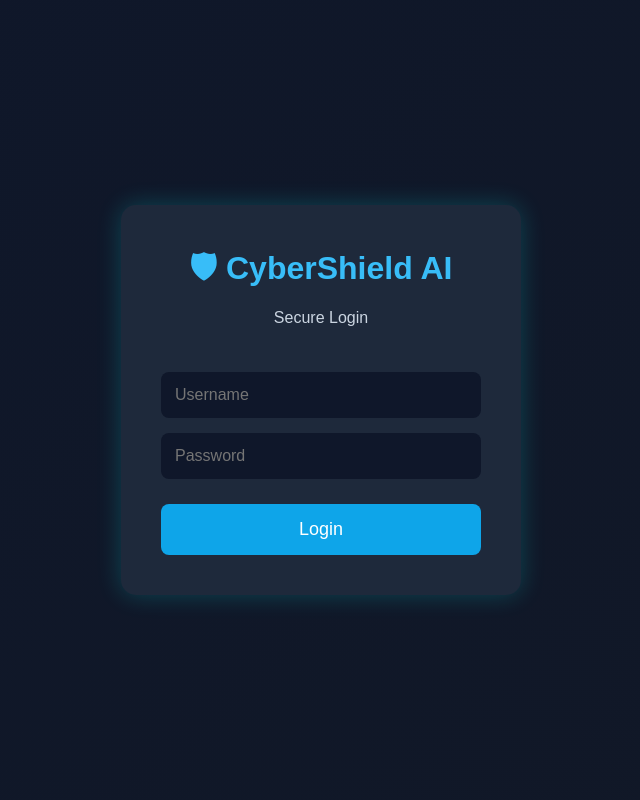
After one commit to Surabhi-talekar/AI_Phishing_Email_Detector, a Flask app: page /login in a window 1280 px wide. The commit adds this page. Shown: the whole page, without its empty margins (319-959 px from the left). Run offline with Flask 3, Linux system fonts and the light colour scheme; parts of the project's set-up code (start-up, migrations or seed data) failed here and were passed over.

Commit message:
login page added

```diff
--- a/app.py
+++ b/app.py
@@ -1,9 +1,11 @@
-from flask import Flask, render_template, request
+from flask import Flask, render_template, request, redirect, url_for, session
 import joblib
 import re
 import os
 # Create Flask app
 app = Flask(__name__)
+
+app.secret_key = "cybershield_secret_key"
 
 # Load AI model
 model = joblib.load("model/phishing_model.pkl")
@@ -260,7 +262,33 @@ def analyze_urls(urls):
 
 @app.route("/")
 def home():
+
+    if "user" not in session:
+        return redirect(url_for("login"))
+
     return render_template("index.html")
+@app.route("/login", methods=["GET", "POST"])
+def login():
+
+    if request.method == "POST":
+
+        username = request.form["username"]
+        password = request.form["password"]
+
+        if username == "admin" and password == "cyber123":
+
+            session["user"] = username
+
+            return redirect(url_for("home"))
+
+        else:
+
+            return render_template(
+                "login.html",
+                error="Invalid Username or Password"
+            )
+
+    return render_template("login.html")
 
 
 @app.route("/predict", methods=["POST"])
@@ -273,6 +301,12 @@ def predict():
     # If a file is uploaded, use its contents
     if uploaded_file and uploaded_file.filename != "":
         email = uploaded_file.read().decode("utf-8")
+    if not email.strip():
+
+     return render_template(
+        "index.html",
+        error="⚠ Please paste an email or upload a .txt file."
+    )
 
     # -----------------------
     # Analyze Email
--- /dev/null
+++ b/templates/login.html
@@ -0,0 +1,183 @@
+<!DOCTYPE html>
+<html lang="en">
+<head>
+
+<meta charset="UTF-8">
+<meta name="viewport" content="width=device-width, initial-scale=1.0">
+
+<title>CyberShield AI - Login</title>
+
+<style>
+
+*{
+margin:0;
+padding:0;
+box-sizing:border-box;
+font-family:Arial, Helvetica, sans-serif;
+}
+
+body{
+
+background:#0f172a;
+background-image:linear-gradient(135deg,#0f172a,#111827);
+
+display:flex;
+justify-content:center;
+align-items:center;
+
+height:100vh;
+
+}
+
+.login-box{
+
+width:400px;
+
+background:#1e293b;
+
+padding:40px;
+
+border-radius:15px;
+
+box-shadow:0 0 25px rgba(0,255,255,.2);
+
+}
+
+h1{
+
+text-align:center;
+
+color:#38bdf8;
+
+margin-bottom:10px;
+
+}
+
+p{
+
+text-align:center;
+
+color:#cbd5e1;
+
+margin-bottom:30px;
+
+}
+
+input{
+
+width:100%;
+
+padding:14px;
+
+margin-top:15px;
+
+border:none;
+
+border-radius:8px;
+
+background:#0f172a;
+
+color:white;
+
+font-size:16px;
+
+outline:none;
+
+}
+
+input:focus{
+
+border:1px solid #38bdf8;
+
+box-shadow:0 0 8px #38bdf8;
+
+}
+
+button{
+
+width:100%;
+
+padding:15px;
+
+margin-top:25px;
+
+background:#0ea5e9;
+
+border:none;
+
+border-radius:8px;
+
+font-size:18px;
+
+color:white;
+
+cursor:pointer;
+
+}
+
+button:hover{
+
+background:#0284c7;
+
+}
+
+.error{
+
+margin-top:20px;
+
+text-align:center;
+
+color:#ef4444;
+
+font-weight:bold;
+
+}
+
+</style>
+
+</head>
+
+<body>
+
+<div class="login-box">
+
+<h1>🛡 CyberShield AI</h1>
+
+<p>Secure Login</p>
+
+<form method="POST">
+
+<input
+type="text"
+name="username"
+placeholder="Username"
+required>
+
+<input
+type="password"
+name="password"
+placeholder="Password"
+required>
+
+<button type="submit">
+
+Login
+
+</button>
+
+</form>
+
+{% if error %}
+
+<div class="error">
+
+{{ error }}
+
+</div>
+
+{% endif %}
+
+</div>
+
+</body>
+</html>
```
Also changed, not shown: templates/index.html (+19 -3 lines).
